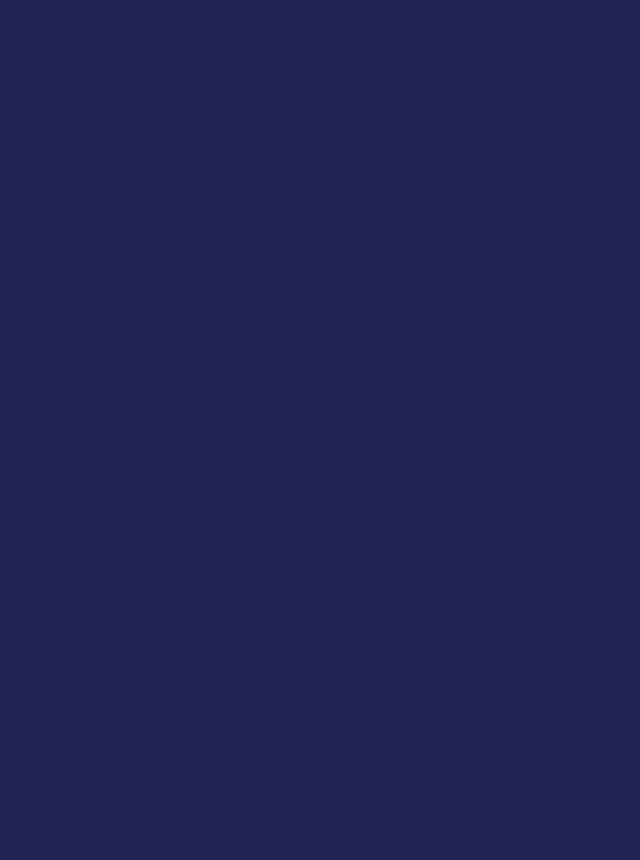
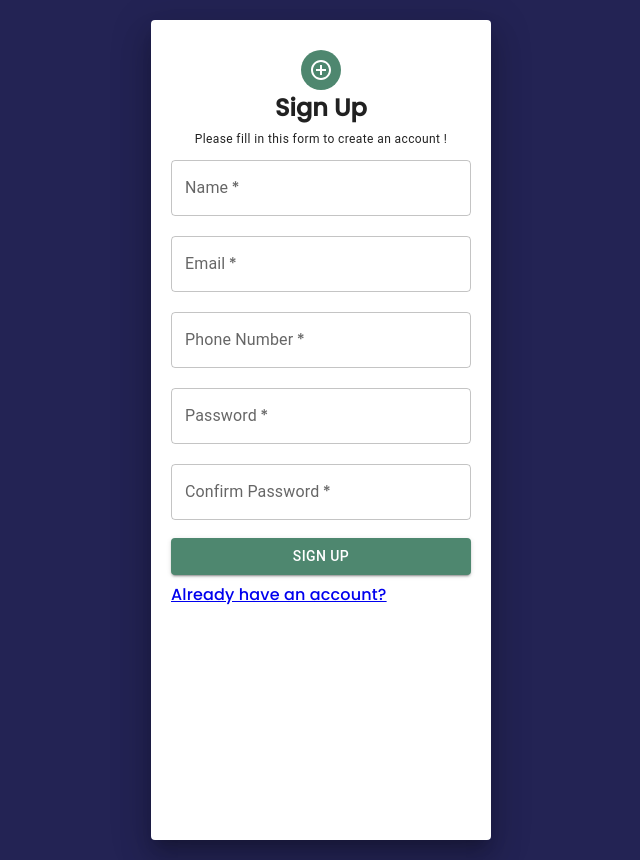
Before and after one commit to BelindaNabudde/React-Video-Library-Capstone-Project-, a React (Create React App) app: page /signup in a window 1280 px wide. Before the commit this address had no page. Shown: the whole page, without its empty margins (319-959 px from the left). Before the commit the page ends 800 px from the top, so only its background shows below. Built offline with nearby package versions, Linux system fonts and the light colour scheme.

Commit message:
updated signup/login

```diff
--- a/src/App.js
+++ b/src/App.js
@@ -24,8 +24,8 @@ function App() {
       </div>
 
       <Routes>
-        <Route path='/' element={<Signup/>} />
-        <Route path='/Login' element={<Login/>} />
+        <Route path='/' element={<Login/>} />
+        <Route path='/signup' element={<Signup/>} />
         <Route path='/header' element={<Header/>} />
         <Route path='/popular' element={<Popular />} />
         <Route path='/theatre' element={<InTheatre />} />
--- a/src/Login.js
+++ b/src/Login.js
@@ -1,61 +1,131 @@
-import React from 'react'
-import {useState} from "react"
-import TextField from '@mui/material/TextField'
-import Button from '@mui/material/Button';
-
-import PersonAddIcon from '@mui/icons-material/PersonAdd';
-import validation from "./vali-login-";
-import "./styles.css";
-import {Link} from "react-router-dom";
-
-export default function Login(){
-    const[values, setValues]=useState({
-        username:"",
-        password:"",
-    });
-    const [errors,setErrors]=useState({});
-
-    const handleChange=(e)=>{
-        setValues({
-            ...values,
-            [e.target.name]:e.target.value,
-        })
-        setErrors(validation(values));
-    }
-    return(
-        <div className='form'>
-         <div className='icon'>
-            <div className='icon-class'></div>
-            <PersonAddIcon fontSize="large"/>
-            <div className='text'><h1>Log in</h1></div>
-        </div>
-        <div className='row'>
-        <div className='col-one'>
-        <TextField id="username"  type="text"  variant="outlined" label="UserName"
-        name="username"
-        value={values.username}
-        onChange={handleChange}/>
-        {errors.username  && <p className="error">{errors.username}</p>}
-        </div>
-        </div>
-        <br/>
-        <br/>
+import React, { useEffect, useState } from 'react'
+import { Avatar, Grid, Paper, TextField, Checkbox, FormGroup, FormControlLabel, Button, Typography } from '@mui/material'
+import { Link, useNavigate } from 'react-router-dom'
 
 
-        <div className='row'>
-        <TextField id="password1"  type="text"  variant="outlined" label="Password"
-        name="password"
-        value={values.password}
-        onChange={handleChange}/>
-        {errors.password  && <p className="error">{errors.password}</p>}
-        <br/>
-        <br/>
-        <Link to="/popular" id="button"><Button id="submit"variant="contained" color="primary">Login</Button></Link>
-        </div>
-        <br/>
-        <h3 className='text-center'>
-            <Link to="/" id="Link">Don't have an account</Link>
-        </h3>
-        </div>
-    );
+import LockOutlinedIcon from '@mui/icons-material/LockOutlined';
+
+function Login() {
+
+  const navigate = useNavigate();
+
+  const paperStyle = { padding: 20, height: '80vh', width: 280, margin: '20px auto' }
+  const avatarstyle = { backgroundColor: ' #4e876f' }
+  const btnStyle = { backgroundColor: ' #4e876f', margin: '8px 0' }
+  const typoStyle = { margin: '0 0 10px 0' }
+
+  const errorColor = { color: '#FF0000' }
+
+  const [storedUsers, setStoredUsers] = useState([])
+
+
+  const [loggedInName, setLoggedNAme] = useState('')
+
+  const [loggedInPsswd, setLoggedInPsswd] = useState('')
+
+  const [errorMessage, setErrorMessage] = useState('');
+
+
+  useEffect(() => {
+    const storedData = JSON.parse(localStorage.getItem(('data')))
+
+
+    setStoredUsers(storedData)
+
+
+  }, [])
+  console.log(storedUsers)
+
+
+  // storedUsers.map((user)=>{
+  //     return(
+  //       console.log(user.name)
+  //     )
+  //   })
+
+
+
+
+  const handleSubmit = (e) => {
+    e.preventDefault();
+
+
+    for (let i = 0; i < storedUsers.length; i++) {
+      if ((storedUsers[i].name === loggedInName) && (storedUsers[i].password === loggedInPsswd)) {
+
+        let loggedData = [
+          {
+            name: loggedInName,
+            psswd: loggedInPsswd
+          }
+        ]
+
+        let loggedInUsers = JSON.parse(localStorage.getItem('loggedData'));
+
+        if (loggedInUsers) {
+
+          localStorage.setItem('loggedData', JSON.stringify([...loggedData, ...loggedInUsers]))
+        } else {
+
+          localStorage.setItem('loggedData', JSON.stringify(loggedData));
+        }
+
+
+        console.log(loggedInName)
+        console.log(loggedInPsswd)
+
+        navigate('/popular');
+
+      } else {
+        setErrorMessage('Invalid credentials!')
+      }
+    }
+
+  }
+
+  return (
+    <Grid>
+      <Paper elevation={10} style={paperStyle}>
+        <Grid align='center'>
+          <Avatar style={avatarstyle}><LockOutlinedIcon /></Avatar>
+          <h2>Sign In</h2>
+        </Grid>
+
+        <form onSubmit={handleSubmit}>
+
+          <TextField value={loggedInName} onChange={e => setLoggedNAme(e.target.value)} name='username' label='Username' placeholder='Enter User name' fullWidth required /> <br />
+          {errorMessage && <div style={errorColor} className="error"> {errorMessage} </div>} <br />
+
+
+          <TextField value={loggedInPsswd} onChange={e => setLoggedInPsswd(e.target.value)} name='password' label='Password' type='password' placeholder='Enter User password' fullWidth required />
+          {errorMessage && <div style={errorColor} className="error"> {errorMessage} </div>}
+
+
+          <FormGroup>
+            <FormControlLabel control={<Checkbox />} label="Remember Me" />
+
+          </FormGroup>
+
+          <Button type='submit' color='primary' style={btnStyle} fullWidth variant="contained">Sign In</Button>
+
+
+          <Typography style={typoStyle}>
+            <Link to='#'>Forgot Password?</Link>
+          </Typography>
+
+
+          <Typography style={typoStyle}> Do you have an account?
+            <Link to='/signup'>Sign up</Link>
+          </Typography>
+
+        </form>
+
+      </Paper>
+
+
+
+    </Grid>
+  )
 }
+
+export default Login
--- a/src/Signup.js
+++ b/src/Signup.js
@@ -1,84 +1,98 @@
-import React from 'react';
-import {useState} from 'react'
-import TextField from '@mui/material/TextField';
-import Button from '@mui/material/Button';
-import PersonAddIcon from '@mui/icons-material/PersonAdd';
-import validation from "./validation";
-import {Link} from "react-router-dom";
+import React, { useState} from 'react'
+import { useNavigate } from 'react-router-dom';
+import { Grid, Paper, Avatar, Typography, TextField, Button } from '@mui/material'
+import AddCircleOutlineIcon from '@mui/icons-material/AddCircleOutline';
+import { Link } from 'react-router-dom'
 
 
-export default function Signup(){
-    const[values, setValues]=useState({
-        userName:"",
-        email:"",
-        password1:"",
-        password2:""
-    });
-    const [errors,setErrors]=useState({});
+
+function Signup() {
 
 
-    const handleChange=(e)=>{
-        setValues({
-            ...values,
-            [e.target.name]:e.target.value,
-        })
+    const [name,setName] = useState('')
+    const [email,setEmail] = useState('')
+    const [pnumber,setPnumber] = useState('')
+    const [password,setPassword] = useState('')
+    const [comfpsswd,setComfpsswd] = useState('')
 
+
+    const navigate = useNavigate();
+
+
+
+
+    const paperStyle = { padding: '30px 20px', height: '95vh', width: 300, margin: '20px auto' }
+    const avatarstyle = { backgroundColor: ' #4e876f' }
+    const headerStyle = { margin: 0 }
+    const btnStyle = { backgroundColor: ' #4e876f', margin: '8px 0' }
+    const textStyle = { margin: '10px 0 10px 0' }
+
+
+
+    const handleSubmit = (event) => {
+        event.preventDefault();
+
+
+        let data = [ {
+            name:name,
+            number: pnumber,
+            password:password,
+            newPssswd:comfpsswd
+        } ]
+
+
+        // localStorage.setItem('data', JSON.stringify({...data}));
+
+
+        let storedDAta = JSON.parse(localStorage.getItem('data'))
+
+        if(storedDAta){
+
+            localStorage.setItem('data',JSON.stringify([ ...data, ...storedDAta]))
+        }else{
+
+            localStorage.setItem('data',JSON.stringify(data));
+        }
+
+
+
+        navigate('/');
+
+        setName('')
+        setEmail('')
+        setPnumber('')
+        setPassword('')
+        setComfpsswd('')
     }
-    const handleFormSubmit=(e)=>{
-        e.preventDefault();
-        setErrors(validation(values));
-    };
-    return(
-        <div className="form">
-         <div className='icon'>
-            <div className='icon-class'></div>
-            <PersonAddIcon fontSize="large"/>
-            <div className='text'><h1>Sign Up</h1></div>
-        </div>
-        <div className='row'>
-        <div className='col-one'>
-        <TextField id="username" type="text"  variant="outlined" label="User Name"
-        name="userName"
-        value={values.userName}
-        onChange={handleChange}/>
-        {errors.userName  && <p className="error">{errors.userName}</p>}
-        </div>
-        <br/>
 
-        <div className='col-two'>
-        <TextField  id="email" className='email' type="email"  variant="outlined" label="Email"
-        name="email"
-        value={values.email}
-        onChange={handleChange}/>
-        {errors.email  && <p className="error">{errors.email}</p>}
-        </div>
-        <br/>
-        </div>
-        <div className='row-one'>
-        <TextField id="password1"  type="password"  variant="outlined" label="Password"
-        name="password1"
-        value={values.password1}
-        onChange={handleChange}/>
-        {errors.password1  && <p className="error">{errors.password1}</p>}
-        <br/>
-        <br/>
-        <TextField id="password2"  type="password"  variant="outlined" label="Confirm Password"
-        name="password2"
-        value={values.password2}
-        onChange={handleChange}/>
-        {errors.password2  && <p className="error">{errors.password2}</p>}
-        {/* <FormControlLabel control={<Checkbox defaultChecked />} label="I agree to the Terms and Conditions" /> */}
-        <br/>
-        <br/>
-        <Link to="/Login"id="button-link"><Button variant="contained" color="primary"
-         onClick={handleFormSubmit}
-         >Create Account</Button></Link>
-        </div>
-        <br/>
-        <h3 className='text-center'>
-        <Link to="/Login" id="login-link">Already have an Account</Link>
-        </h3>
-        <br/>
-        </div>
-    );
+
+
+    return (
+        <Grid>
+            <Paper elevation={20} style={paperStyle}>
+
+                <Grid align='center'>
+                    <Avatar style={avatarstyle}><AddCircleOutlineIcon /></Avatar>
+                    <h2 style={headerStyle}>Sign Up</h2>
+                    <Typography variant='caption'> Please fill in this form to create an account !</Typography>
+                </Grid>
+
+                <form onSubmit={handleSubmit}>
+                    <TextField required value={name} onChange={((e)=>{setName(e.target.value)})} fullWidth label='Name' placeholder='Enter your name' style={textStyle} />
+                    <TextField required value={email}  onChange={((e)=>{setEmail(e.target.value)})} fullWidth label='Email' placeholder='Enter your email' type='email' style={textStyle} />
+                    <TextField required value={pnumber} onChange={((e)=>{setPnumber(e.target.value)})}  fullWidth label='Phone Number' placeholder='Enter your phone number' type='number' style={textStyle} />
+                    <TextField required value={password} onChange={((e)=>{setPassword(e.target.value)})}  fullWidth label='Password' placeholder='Enter password' type='password' style={textStyle} />
+                    <TextField required value={comfpsswd}  onChange={((e)=>{setComfpsswd(e.target.value)})} fullWidth label='Confirm Password' placeholder='Repeat the password' type='password' style={textStyle} />
+                    <Button fullWidth style={btnStyle} variant='contained' type='submit'>Sign Up</Button>
+                </form>
+
+                <Typography>
+                    <Link to='/'>Already have an account?</Link>
+                </Typography>
+
+            </Paper>
+        </Grid>
+    )
 }
+
+export default Signup
--- a/src/context/AppContext.js
+++ b/src/context/AppContext.js
@@ -29,6 +29,10 @@ function ContextProvider({children}){
 
 
 
+    console.log(selectedMovie)
+
+
+
 
 
     return(
```
Also changed, not shown: reactvideolibrary/src/pages/InTheatre.js (added).
